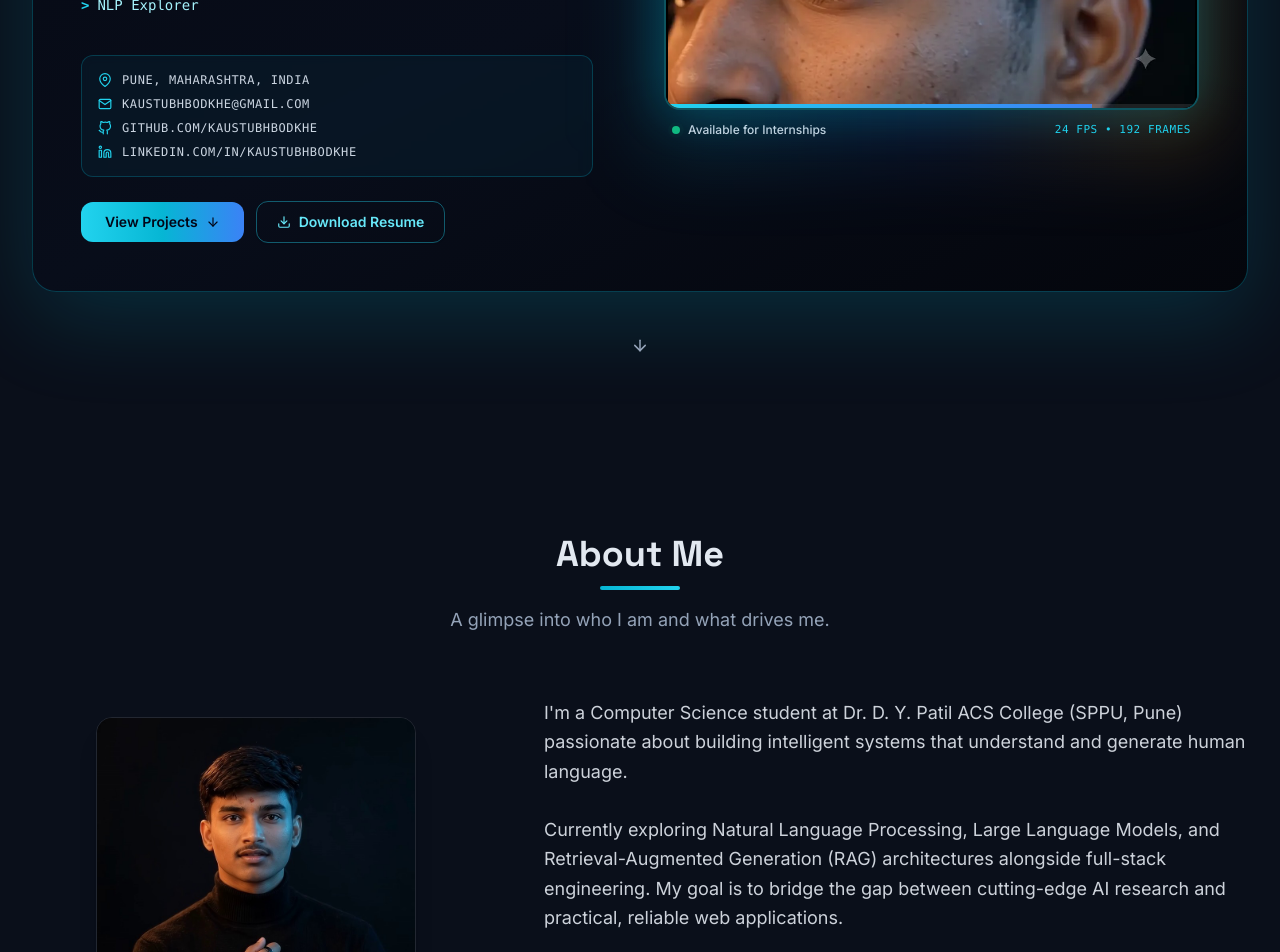
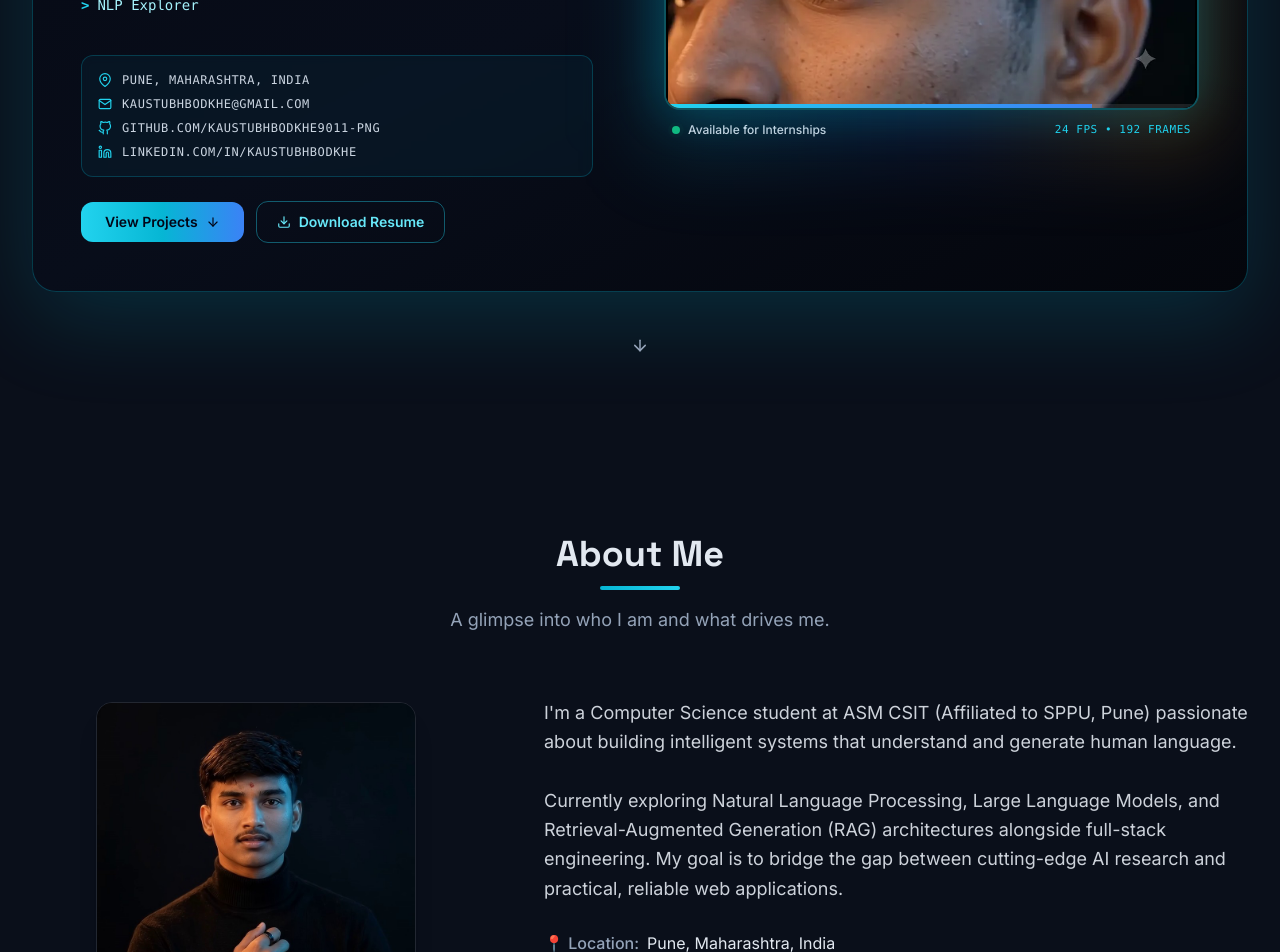
Before and after one commit to kaustubhbodkhe9011-png/Kaustubh-Bodkhe, a React (Vite) app: page / in a window 1280 px wide. Shown: the part 440-1392 px from the top of the page. Built offline with nearby package versions, Linux system fonts and the light colour scheme.

Commit message:
fix: update college to ASM CSIT and set GitHub profile link

```diff
--- a/src/components/Hero.jsx
+++ b/src/components/Hero.jsx
@@ -154,9 +154,9 @@ export default function Hero() {
                       href={siteConfig.github}
                       target="_blank"
                       rel="noopener noreferrer"
-                      className="hover:text-cyan-400 font-mono tracking-wider transition-colors"
+                      className="hover:text-cyan-400 font-mono tracking-wider transition-colors truncate"
                     >
-                      GITHUB.COM/KAUSTUBHBODKHE
+                      GITHUB.COM/KAUSTUBHBODKHE9011-PNG
                     </a>
                   </div>
                   <div className="flex items-center gap-2.5 text-slate-300">
--- a/src/data/config.js
+++ b/src/data/config.js
@@ -7,14 +7,14 @@ export const siteConfig = {
   title: "BSc CS Student | AI/ML & NLP Enthusiast | Full-Stack Developer",
   location: "Pune, Maharashtra, India",
   email: "kaustubhbodkhe@gmail.com",
-  github: "https://github.com/kaustubhbodkhe",
+  github: "https://github.com/kaustubhbodkhe9011-png/Kaustubh-Bodkhe",
   linkedin: "https://linkedin.com/in/kaustubhbodkhe",
   resumeUrl: "/resume.pdf",
   photoUrl: "/photo.jpg",
   ogImage: "/og-image.png",
 
   // Bio shown in Hero and About sections
-  bio: `I'm a Computer Science student at Dr. D. Y. Patil ACS College (SPPU, Pune) passionate about building intelligent systems that understand and generate human language.
+  bio: `I'm a Computer Science student at ASM CSIT (Affiliated to SPPU, Pune) passionate about building intelligent systems that understand and generate human language.
 
 Currently exploring Natural Language Processing, Large Language Models, and Retrieval-Augmented Generation (RAG) architectures alongside full-stack engineering. My goal is to bridge the gap between cutting-edge AI research and practical, reliable web applications.`,
 
@@ -83,7 +83,7 @@ export const projects = [
     learned:
       "Relational schema design (3NF), pessimistic row locking in ACID transactions, role-based session security, and data visualization.",
     tech: ["Python", "Django", "MySQL", "SQLite3", "Bootstrap 5", "Chart.js"],
-    github: "https://github.com/kaustubhbodkhe/smart-inventory",
+    github: "https://github.com/kaustubhbodkhe9011-png/Kaustubh-Bodkhe",
     liveDemo: "#",
     screenshot: "/projects/smart-inventory.png",
   },
@@ -103,7 +103,7 @@ export const projects = [
     learned:
       "Integrating cutting-edge Generative AI APIs, managing asynchronous background jobs, handling media streams, and resilient error recovery.",
     tech: ["Node.js", "Express", "Replicate API", "JavaScript", "Tailwind CSS"],
-    github: "https://github.com/kaustubhbodkhe/reel-forge",
+    github: "https://github.com/kaustubhbodkhe9011-png/Kaustubh-Bodkhe",
     liveDemo: "#",
     screenshot: "/projects/reel-forge.png",
   },
@@ -123,7 +123,7 @@ export const projects = [
     learned:
       "Curriculum architecture for technical learning, accessible UI design, progressive disclosure patterns, and client-side state management.",
     tech: ["HTML5", "CSS3", "JavaScript", "Python"],
-    github: "https://github.com/kaustubhbodkhe/python-learning",
+    github: "https://github.com/kaustubhbodkhe9011-png/Kaustubh-Bodkhe",
     liveDemo: "#",
     screenshot: "/projects/python-learning.png",
   },
@@ -135,11 +135,11 @@ export const projects = [
 export const education = [
   {
     degree: "Bachelor of Science in Computer Science (B.Sc. CS)",
-    institution: "Dr. D. Y. Patil ACS College (SPPU)",
+    institution: "ASM CSIT (Affiliated to SPPU, Pune)",
     location: "Pune, Maharashtra, India",
     period: "2023 – 2026",
     description:
-      "Focusing on software engineering, data structures, algorithms, relational database systems (RDBMS), and artificial intelligence fundamentals. Developed the Smart Inventory Management System as academic capstone project under NEP CBCS pattern.",
+      "Focusing on software engineering, data structures, algorithms, relational database systems (RDBMS), and artificial intelligence fundamentals. Developed the Smart Inventory Management System as academic capstone project under NEP CBCS pattern at ASM CSIT.",
     current: true,
   },
 ];
```
Also changed, not shown: 1 other file (tests, documents, lock files or other folders).
